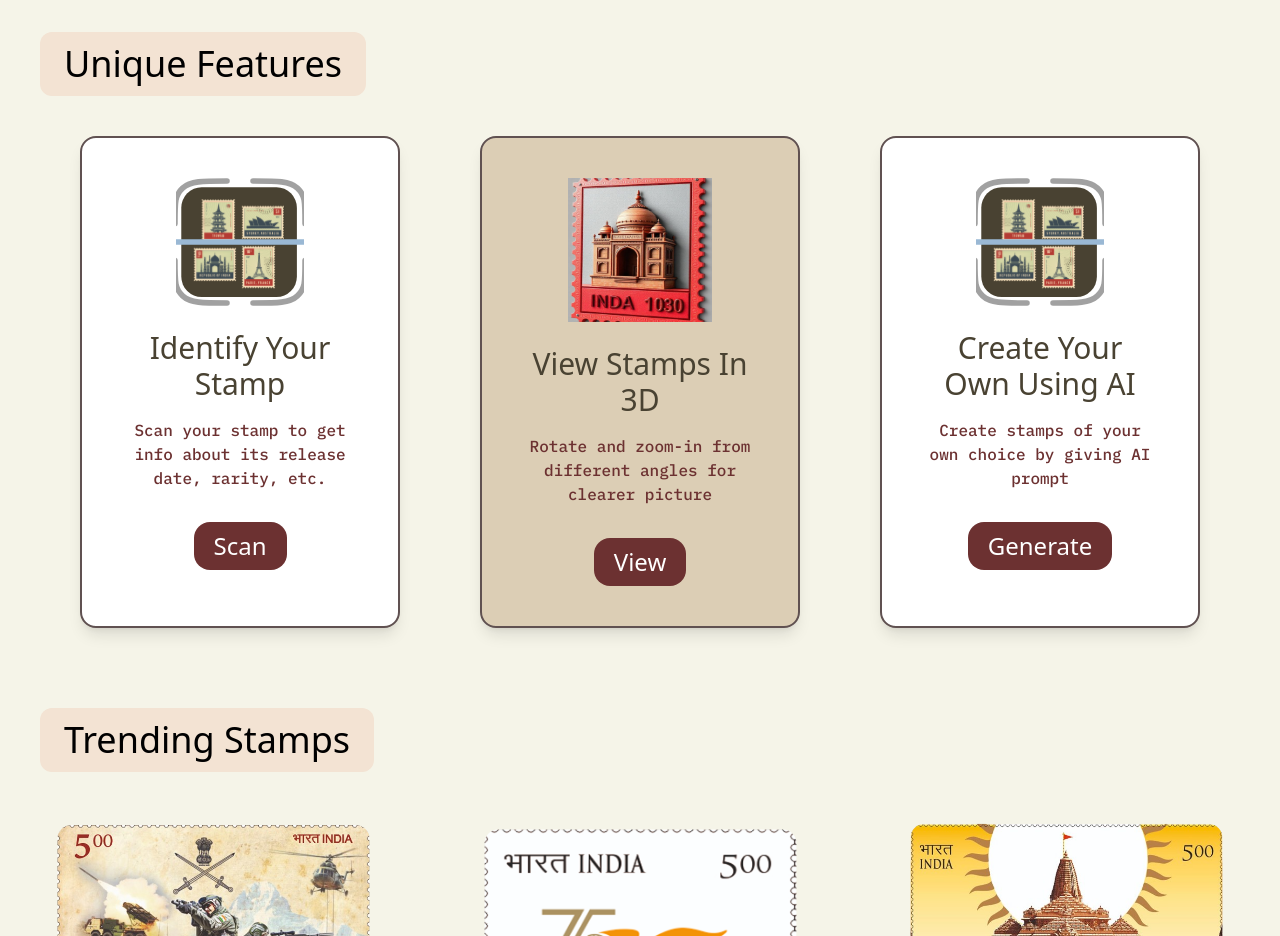
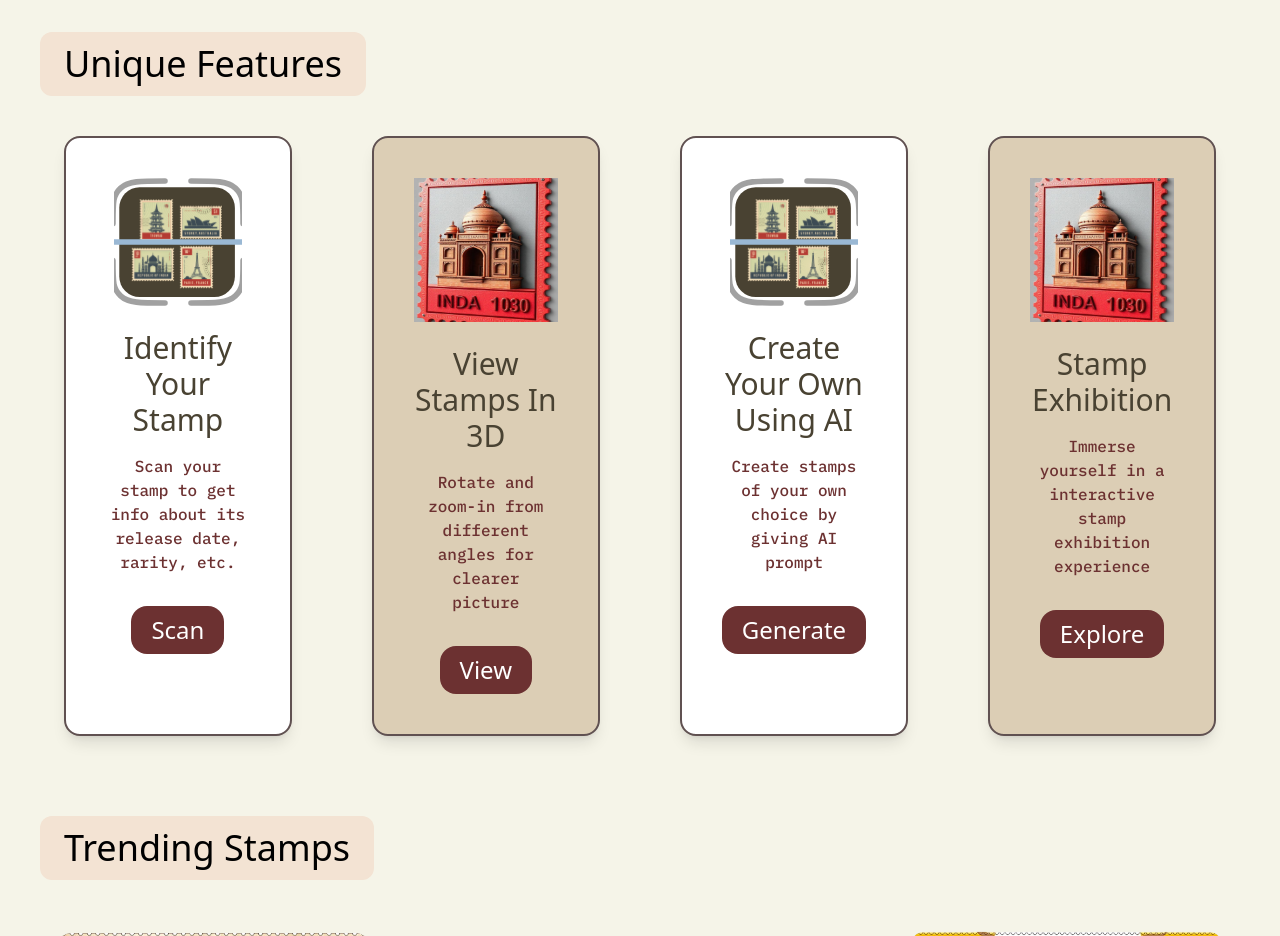
Before and after one commit to Anamika1608/Stamp, a React (Vite) app: page / in a window 1280 px wide. Shown: the part 640-1576 px from the top of the page. Built offline with nearby package versions, Linux system fonts and the light colour scheme.

Commit message:
Stamp Exhibition

```diff
--- a/src/components/Features/Features.jsx
+++ b/src/components/Features/Features.jsx
@@ -70,7 +70,25 @@ function Features() {
                         </Link>
 
                     </div>
+                    <div className="bg-[#D5C2A5] bg-opacity-75 rounded-2xl border-2 border-[#605151] p-8 sm:p-10 shadow-lg max-w-sm w-full md:w-80">
+                        <div className="flex justify-center mb-6">
+                            <img src="/3D.svg" alt="scan" className="w-36 h-36 object-cover" />
+                        </div>
+                        <div className="text-xl sm:text-3xl font-medium text-center text-[#494232] mb-4">
+                            Stamp Exhibition
+                        </div>
+                        <div className="text-center text-[#6C3131] mb-4 ibm-plex-mono-medium">
+                        Immerse yourself in a interactive stamp exhibition experience
+                        </div>
+                        <Link to='https://play.unity.com/en/games/bbae7b1c-8791-42e1-b416-e0e4d6ffb202/webgl-publish'>
+                        <div className='text-center'>
+                            <button className="mt-4 px-5 py-2 text-lg sm:text-xl md:text-2xl bg-[#6C3131] text-white rounded-2xl hover:bg-[#805050] transition duration-300">
+                                Explore
+                            </button>
+                        </div>
+                        </Link>
 
+                    </div>
                 </div>
             </div>
         </div>
--- a/src/components/Navbar/Navbar.jsx
+++ b/src/components/Navbar/Navbar.jsx
@@ -1,5 +1,5 @@
 import React, { useState } from 'react';
-import { FaBars, FaTimes } from 'react-icons/fa'; // FontAwesome icons for the hamburger menu
+import { FaBars, FaTimes } from 'react-icons/fa';
 
 function Navbar() {
   const [isOpen, setIsOpen] = useState(false);
@@ -14,12 +14,10 @@ function Navbar() {
       <nav className="text-white px-6 py-4 flex justify-between items-center ibm-plex-mono-regular">
         <div className="font-bold text-lg">Logo</div>
 
-        {/* Hamburger Icon for Mobile */}
         <div className="md:hidden cursor-pointer" onClick={toggleMenu}>
           {isOpen ? <FaTimes size={24} /> : <FaBars size={24} />}
         </div>
 
-        {/* Navigation Menu */}
         <ul className={`md:flex space-x-6 md:space-y-0 space-y-4 absolute md:static bg-[#7C2827] md:bg-transparent md:flex-row flex-col top-16 right-0 w-full md:w-auto transition-transform duration-300 ease-in-out ${isOpen ? 'block' : 'hidden'}`}>
           {navItems.map((item, index) => (
             <li key={index} className="hover:underline cursor-pointer text-center py-2 md:py-0">{item}</li>
```
